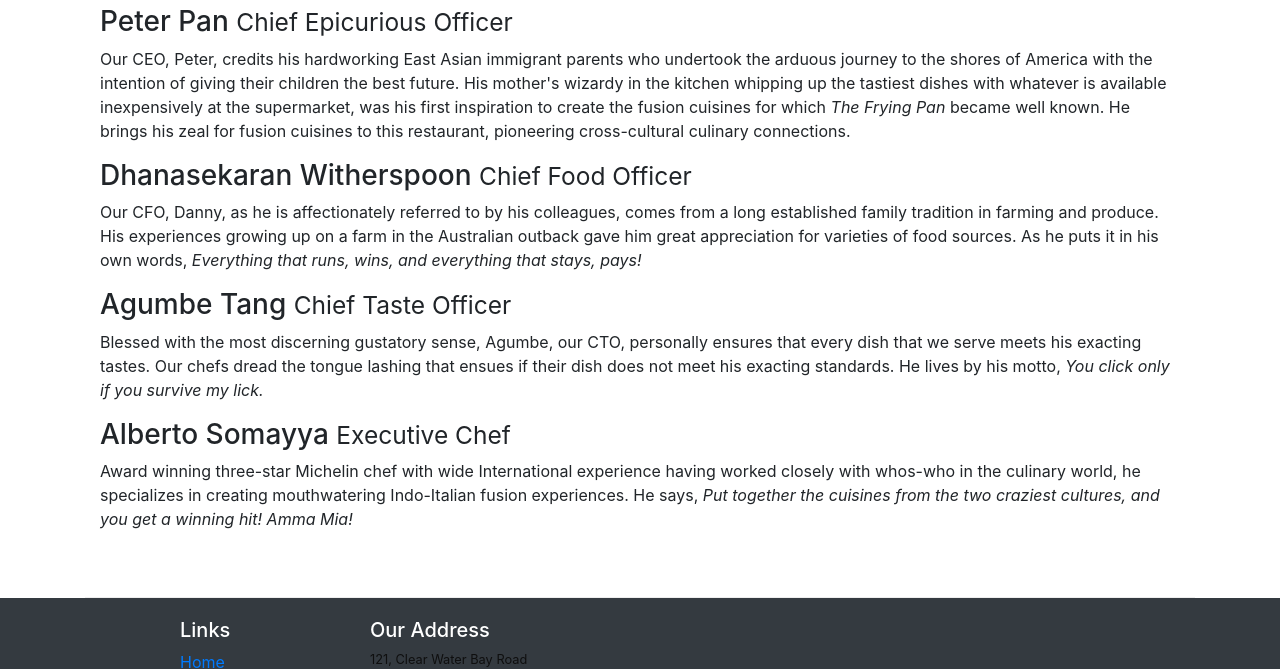
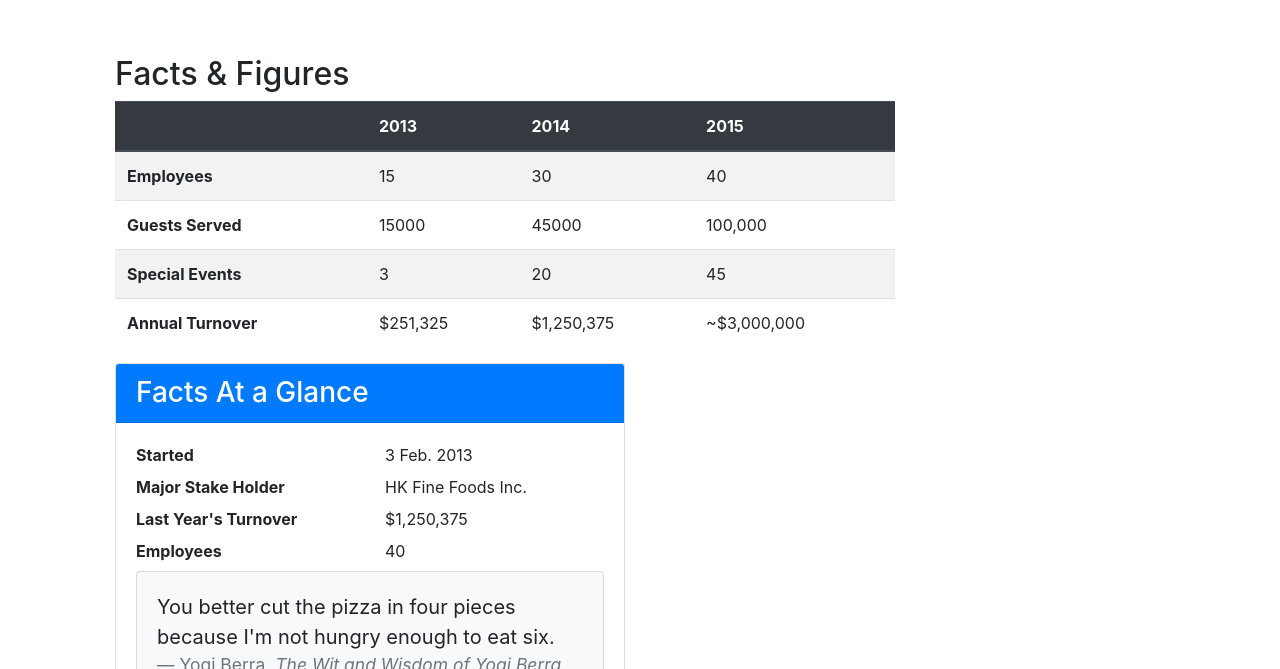
Before and after one commit to Ali-consciousroad/bootstrap4MernStack, a plain HTML site: page aboutus.html in a window 1280 px wide. Shown: the part 956-1625 px from the top of the page. Drawn offline with nearby package versions, Linux system fonts and the light colour scheme.

Commit message:
Tables and Cards

```diff
--- a/aboutus.html
+++ b/aboutus.html
@@ -77,6 +77,82 @@
         <div class="row row-content">
             <div class="col-12">
                 <h2>Corporate Leadership</h2>
+                <!-- Add a new row and column -->
+                <div class="row row-content">
+                  <div class="col-12 col-sm-9">
+                    <h2>Facts &amp; Figures</h2>
+                    <!-- Add a table with values inside the first column -->
+                    <div class="table-responsive">
+                      <table class="table table-striped">
+                          <thead class="thead-dark">
+                              <tr>
+                                  <th>&nbsp;</th>
+                                  <th>2013</th>
+                                  <th>2014</th>
+                                  <th>2015</th>
+                              </tr>
+                          </thead>
+                          <tbody>
+                              <tr>
+                                  <th>Employees</th>
+                                  <td>15</td>
+                                  <td>30</td>
+                                  <td>40</td>
+                              </tr>
+                              <tr>
+                                  <th>Guests Served</th>
+                                  <td>15000</td>
+                                  <td>45000</td>
+                                  <td>100,000</td>
+                              </tr>
+                              <tr>
+                                  <th>Special Events</th>
+                                  <td>3</td>
+                                  <td>20</td>
+                                  <td>45</td>
+                              </tr>
+                              <tr>
+                                  <th>Annual Turnover</th>
+                                  <td>$251,325</td>
+                                  <td>$1,250,375</td>
+                                  <td>~$3,000,000</td>
+                              </tr>
+                          </tbody>
+                      </table>
+                    </div>
+                  </div>
+                  <!-- Update the div columns value and add a card -->
+                  <div class="col-12 col-sm-6">
+                    <div class="card">
+                        <h3 class="card-header bg-primary text-white">Facts At a Glance</h3>
+                        <div class="card-body">
+                            <dl class="row">
+                                <dt class="col-6">Started</dt>
+                                <dd class="col-6">3 Feb. 2013</dd>
+                                <dt class="col-6">Major Stake Holder</dt>
+                                <dd class="col-6">HK Fine Foods Inc.</dd>
+                                <dt class="col-6">Last Year's Turnover</dt>
+                                <dd class="col-6">$1,250,375</dd>
+                                <dt class="col-6">Employees</dt>
+                                <dd class="col-6">40</dd>
+
+                                <div class="col-12">
+                                  <div class="card card-body bg-light">
+                                      <blockquote class="blockquote">
+                                          <p class="mb-0">You better cut the pizza in four pieces because
+                                              I'm not hungry enough to eat six.</p>
+                                          <footer class="blockquote-footer">Yogi Berra,
+                                              <cite title="Source Title">The Wit and Wisdom of Yogi Berra,
+                                              P. Pepe, Diversion Books, 2014</cite>
+                                          </footer>
+                                      </blockquote>
+                                  </div>
+                                </div>
+                            </dl>
+                        </div>
+                      </div>
+                    </div>
+                  </div>
                 <h3>Peter Pan <small>Chief Epicurious Officer</small></h3>
                 <p class="d-none d-sm-block">Our CEO, Peter, credits his hardworking East Asian immigrant parents who undertook the arduous journey to the shores of America with the intention of giving their children the best future. His mother's wizardy in the kitchen whipping up the tastiest dishes with whatever is available inexpensively at the supermarket, was his first inspiration to create the fusion cuisines for which <em>The Frying Pan</em> became well known. He brings his zeal for fusion cuisines to this restaurant, pioneering cross-cultural culinary connections.</p>
                 <h3>Dhanasekaran Witherspoon <small>Chief Food Officer</small></h3>
@@ -113,6 +189,7 @@
                   <i class="fa fa-envelope fa-lg"></i>: <a href="mailto:confusion@food.net">confusion@food.net</a>
 		           </address>
                 </div>
+                <!-- Add a  -->
                 <div class="col-12 col-sm-4 align-self-center">
                     <div class="text-center">
                         <a class="btn btn-social-icon btn-google" href="http://google.com/+"><i class="fa fa-google-plus"></i></a>
```
